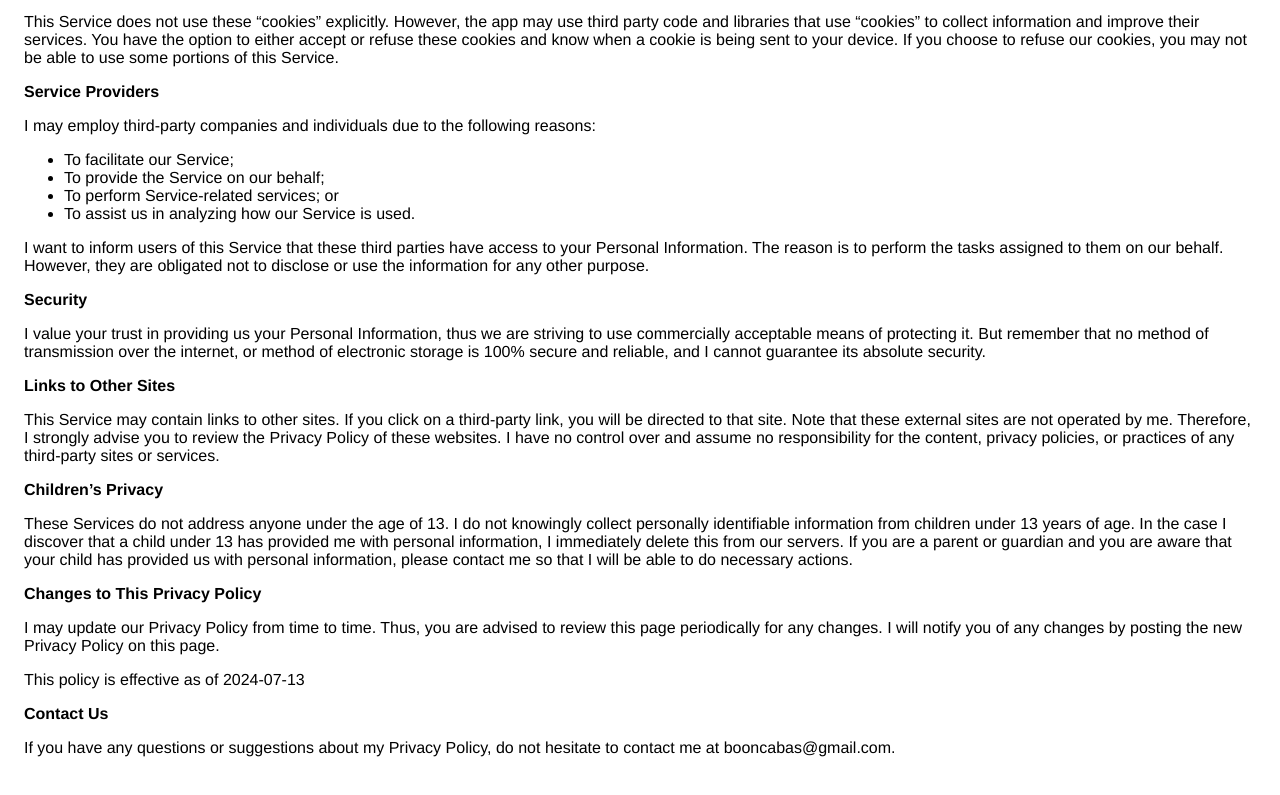
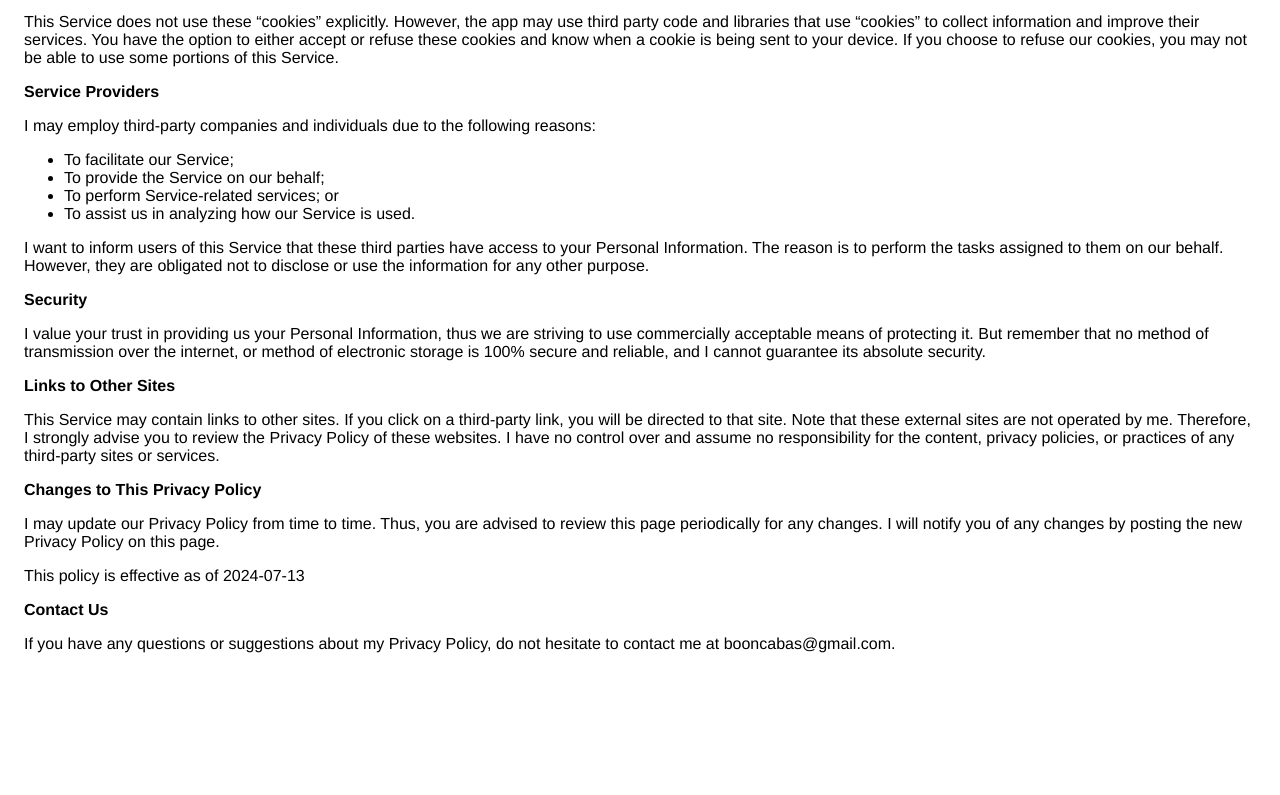
Before and after one commit to booncabas/mmprivacypolicy.github.io, a plain HTML site: page index.html in a window 1280 px wide. Shown: the part 613-1408 px from the top of the page. After the commit the page ends 1306 px from the top, so only its background shows below. Drawn offline with Linux system fonts and the light colour scheme.

Commit message:
Update index.html

```diff
--- a/index.html
+++ b/index.html
@@ -85,16 +85,6 @@
                   no control over and assume no responsibility for the content,
                   privacy policies, or practices of any third-party sites or
                   services.
-                </p> <p><strong>Children’s Privacy</strong></p> <p>
-                  These Services do not address anyone under the age of 13.
-                  I do not knowingly collect personally
-                  identifiable information from children under 13 years of age. In the case
-                  I discover that a child under 13 has provided
-                  me with personal information, I immediately
-                  delete this from our servers. If you are a parent or guardian
-                  and you are aware that your child has provided us with
-                  personal information, please contact me so that
-                  I will be able to do necessary actions.
                 </p> <p><strong>Changes to This Privacy Policy</strong></p> <p>
                   I may update our Privacy Policy from
                   time to time. Thus, you are advised to review this page
```
